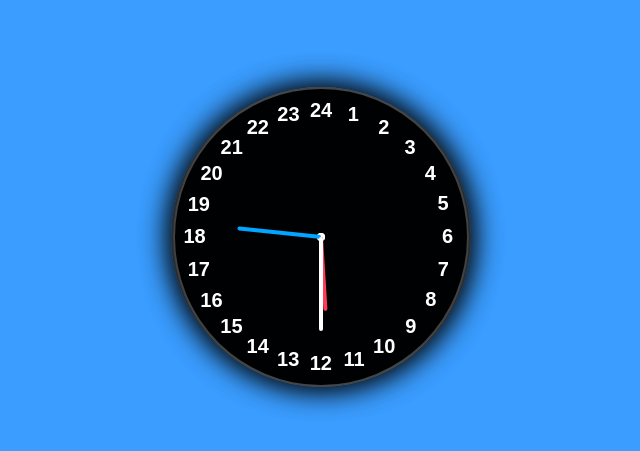
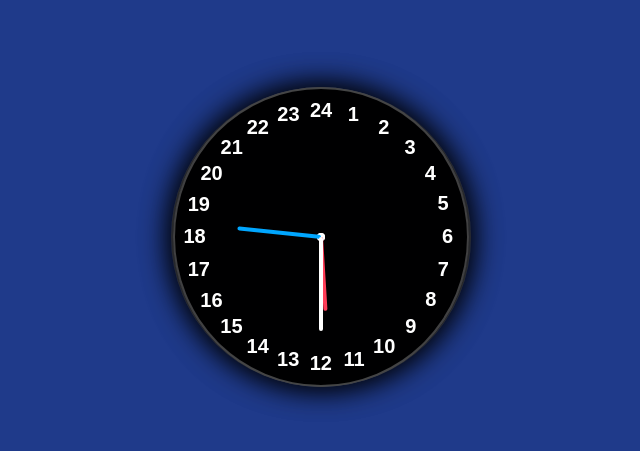
Before and after one commit to KillerMeritus/Analog-Watch, a plain HTML site: page index.html in a window 1280 px wide. Shown: the part 163-614 px from the top of the page, without its empty margins (319-959 px from the left). Drawn offline with Linux system fonts and the light colour scheme.

Commit message:
Changed BG color

```diff
--- a/Style.css
+++ b/Style.css
@@ -11,7 +11,7 @@ body{
     justify-content: center;
     align-items: center;
     min-height: 100vh;
-    background-color: #3A9DFF;
+    background-color: #1F3A8A;
 }
 
 .container{
```
